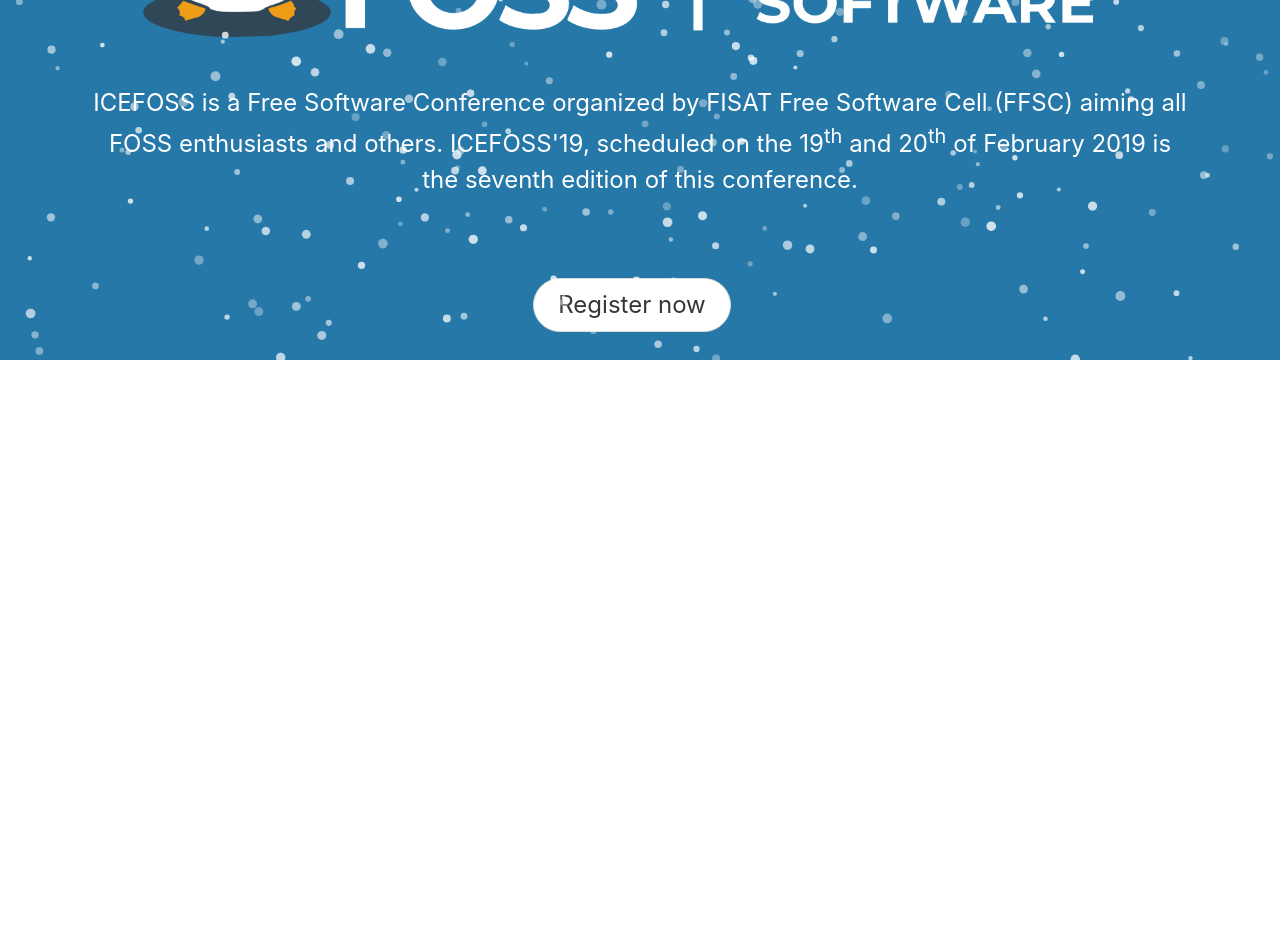
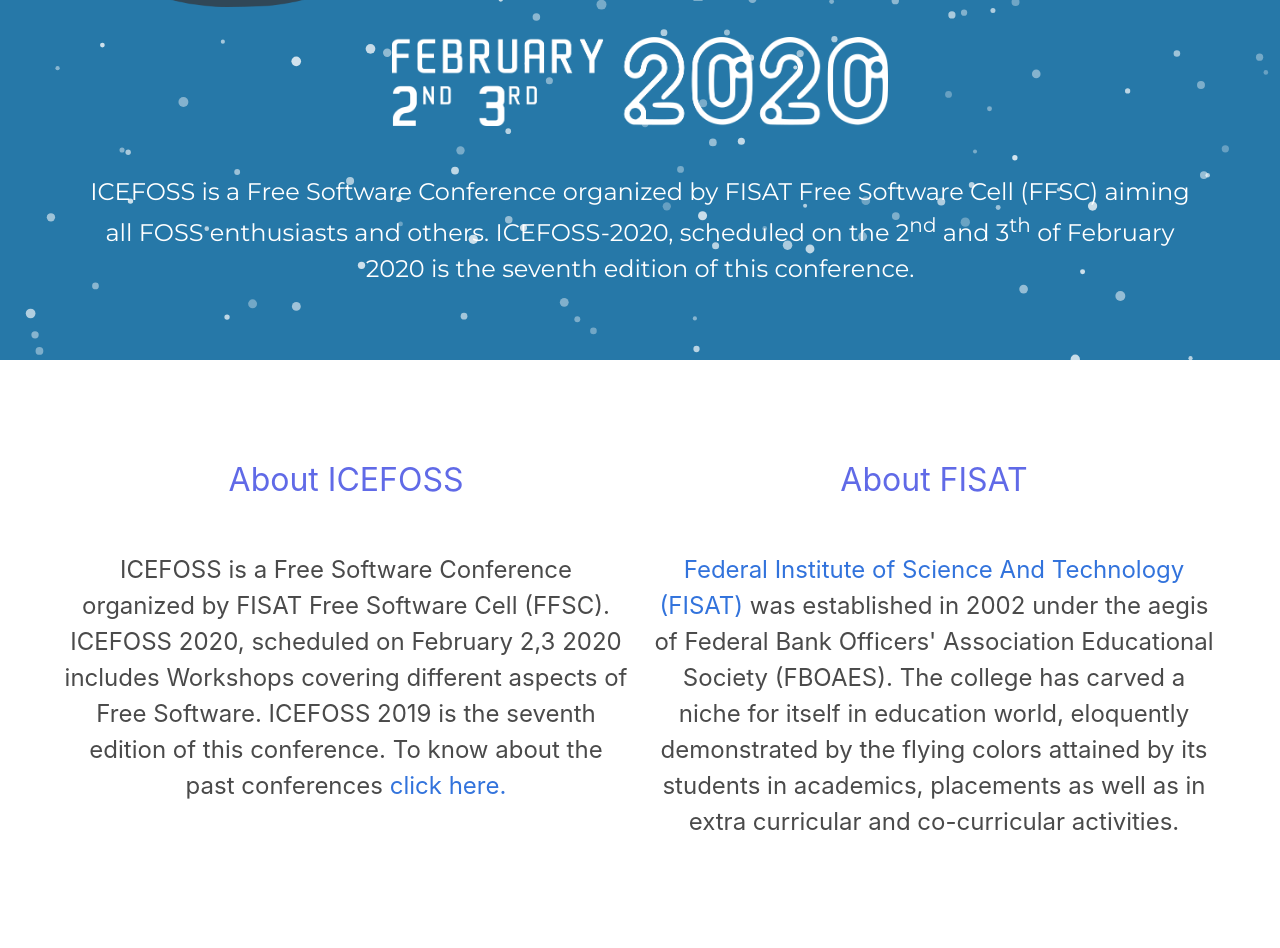
Before and after one commit to dharwishr/ICEFOSS-2020-Website, a plain HTML site: page index.html in a window 1280 px wide. Shown: the part 440-1388 px from the top of the page. Before the commit the page ends 820 px from the top, so only its background shows below. Drawn offline with Linux system fonts and the light colour scheme.

Commit message:
Added about section

```diff
--- a/css/main.css
+++ b/css/main.css
@@ -6,13 +6,40 @@
     background: #2678a8;
 }
 .landing-page-image{
-    margin-top:140px;
+    margin-top:110px;
+}
+.landing-page-text{
+    font-family: 'Montserrat', sans-serif;
 }
 .nav_text a{
     font-family: 'Montserrat', sans-serif;
     font-weight: 700;
 }
+.arrow {
+    text-align: center;
+  }
+  .bounce {
+    -moz-animation: bounce 2s infinite;
+    -webkit-animation: bounce 2s infinite;
+    animation: bounce 2s infinite;
+  }
+  .bounce a{
+      text-decoration: none;
+      color:#fff;
+      font-size: 40px;
+  }
 
+  @keyframes bounce {
+    0%, 20%, 50%, 80%, 100% {
+      transform: translateY(0);
+    }
+    40% {
+      transform: translateY(-30px);
+    }
+    60% {
+      transform: translateY(-15px);
+    }
+  }
 body{margin:0;height:100%;}
 canvas{
     position:absolute;top:0;left:0;
--- a/index.html
+++ b/index.html
@@ -10,13 +10,8 @@
     <link rel="stylesheet" href="css/bulma-timeline.min.css">
     <link rel="stylesheet" href="css/bulma-divider.min.css">
     <link rel="stylesheet" href="css/main.css">
-
-    <script src="js/jquery-3.3.1.min.js"></script>
-    <script src="js/navbar.js"></script>
-    <script src="js/smooth_scroll.js"></script>
-    <script src="js/modal.js"></script>
-    <script src="js/expand-card.js"></script>
-    <script src="js/main.js"></script>
+    <link rel="stylesheet" href="https://maxcdn.bootstrapcdn.com/font-awesome/4.6.3/css/font-awesome.min.css"
+        type="text/css">
     <link href="https://fonts.googleapis.com/css?family=Montserrat:400,700&display=swap" rel="stylesheet">
 
 </head>
@@ -65,18 +60,59 @@
     <section id="home" class="hero landing-page landing-page-full has-text-centered is-family-monospace">
         <div class="container hero-body">
             <img src="images/banner_text.png" class="landing-page-image">
-            <p class="is-size-4 has-text-white" style="padding-top:3rem">
+            <img src="images/date_banner.png" style="width:45%;margin-top:30px;">
+            <p class="is-size-4 has-text-white landing-page-text" style="padding-top:3rem">
                 ICEFOSS is a Free Software Conference organized by FISAT Free Software Cell (FFSC) aiming all FOSS
-                enthusiasts and others. ICEFOSS'19, scheduled on the 19<sup>th</sup> and 20<sup>th</sup> of February
-                2019 is the seventh edition of this conference.
+                enthusiasts and others. ICEFOSS-2020, scheduled on the 2<sup>nd</sup> and 3<sup>th</sup> of February
+                2020 is the seventh edition of this conference.
             </p>
             <p style="padding-top:5rem;">
-                <a class="button is-large is-rounded button-register" style="margin-right:1rem;"
-                    href="#register">Register now</a>
+                <div class="bounce">
+                    <a class="fa fa-arrow-down fa-2x" href="#"></a>
+                </div>
             </p>
         </div>
     </section>
     <canvas id="canvas"></canvas>
+    <section id="about">
+        <div class="container">
+            <div class="columns" style="padding-bottom:3rem;padding-top:3rem;">
+                <div class="column">
+                    <p class="has-text-centered is-size-3" style="padding-top:3rem;color: #606ae7;">About ICEFOSS</p>
+                    <p class="is-size-4 has-text-centered" style="padding-top:3rem;padding-bottom: 3rem;"> ICEFOSS is a
+                        Free Software Conference organized by FISAT Free
+                        Software Cell (FFSC). ICEFOSS 2020, scheduled on February 2,3 2020
+                        includes Workshops covering different aspects of Free Software. ICEFOSS
+                        2019 is the seventh edition of this conference.
+                        To know about the past conferences <a href="http://icefoss.fisat.ac.in/2017/index.html">click
+                            here.</a> </p>
+                </div>
+                <div class="column">
+                    <p class="bd-notification is-primary has-text-centered is-size-3"
+                        style="padding-top:3rem;color: #606ae7;">About FISAT</p>
+                    <p class="is-size-4 has-text-centered" style="padding-top:3rem;padding-bottom: 3rem;"><a
+                            href="http://www.fisat.ac.in/">Federal Institute of Science And Technology (FISAT)</a>
+                        was established in 2002 under the aegis of Federal Bank Officers'
+                        Association Educational Society (FBOAES). The college has carved a niche for
+                        itself in education world, eloquently demonstrated by the flying colors
+                        attained by its students in academics, placements as well as in extra
+                        curricular and co-curricular activities.</p>
+                </div>
+            </div>
+        </div>
+    </section>
+
+
+
+
+
+
+
+
+
+
+
+
     <script>
         (function () {
             var requestAnimationFrame = window.requestAnimationFrame || window.mozRequestAnimationFrame || window.webkitRequestAnimationFrame || window.msRequestAnimationFrame ||
@@ -90,7 +126,7 @@
         var flakes = [],
             canvas = document.getElementById("canvas"),
             ctx = canvas.getContext("2d"),
-            flakeCount = 400,
+            flakeCount = 200,
             mX = -100,
             mY = -100
 
@@ -195,4 +231,9 @@
 
         init();
     </script>
+    <script src="js/jquery-3.3.1.min.js"></script>
+    <script src="js/navbar.js"></script>
+    <script src="js/smooth_scroll.js"></script>
+    <script src="js/modal.js"></script>
+    <script src="js/expand-card.js"></script>
 </body>
```
Also changed, not shown: images/date_banner.png (added).
